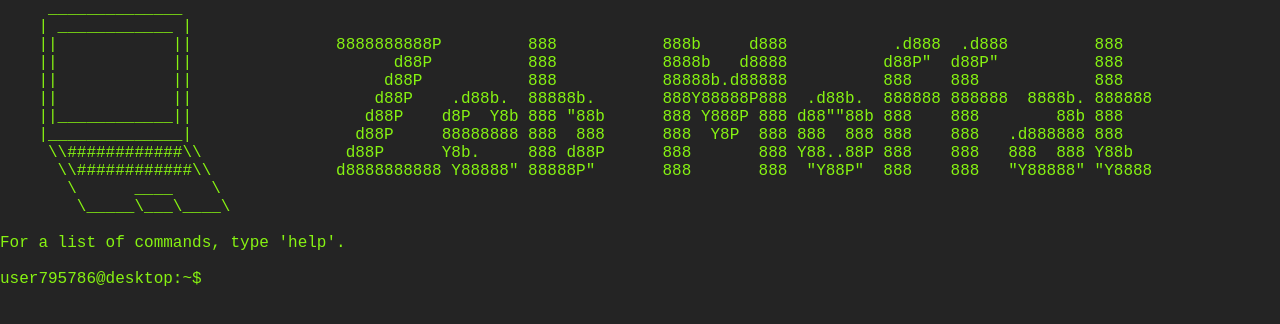
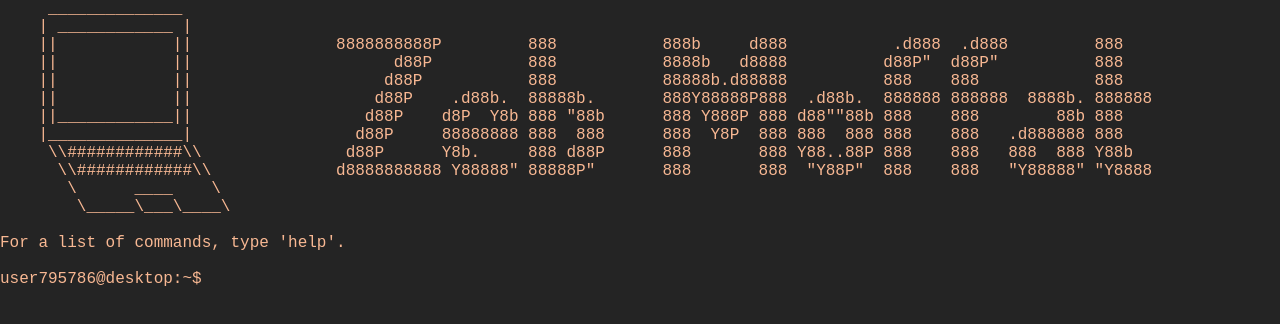
Before and after one commit to zebmoffat/Terminal-Portfolio, a React (Vite) app: page / in a window 1280 px wide. Shown: the top 324 px of the page. Built offline with nearby package versions, Linux system fonts and the light colour scheme.

Commit message:
removed case sensitivity

```diff
--- a/src/App.jsx
+++ b/src/App.jsx
@@ -47,7 +47,7 @@ function App() {
       setCurrentColorIndex(
         (prevIndex) => (prevIndex + 1) % theme.colorArray.length
       );
-    }, 4000); // Change color every 3 seconds
+    }, 5000); // Change color every 5 seconds
 
     return () => clearInterval(interval);
   }, [theme.colorArray.length]);
@@ -81,7 +81,7 @@ function App() {
   );
 
   function checkCommand(userInput) {
-    const input = userInput.trim();
+    const input = userInput.trim().toLowerCase();
     switch (input) {
       case "about":
         setCommandsList((previousCommandsList) => [
@@ -188,7 +188,7 @@ function App() {
           <br />,
         ]);
         break;
-      case "theme --Blues":
+      case "theme --blues":
         let themeToBlues;
         if (theme.name !== "Blues") {
           themeToBlues = `Theme switched from '${theme.name}' to 'Blues'`;
@@ -208,7 +208,7 @@ function App() {
           <br />,
         ]);
         break;
-      case "theme --Classic":
+      case "theme --classic":
         let themeToClassic;
         if (theme.name !== "Classic") {
           themeToClassic = `Theme switched from '${theme.name}' to 'Classic'`;
@@ -228,7 +228,7 @@ function App() {
           <br />,
         ]);
         break;
-      case "theme --Grape":
+      case "theme --grape":
         let themeToGrape;
         if (theme.name !== "Grape") {
           themeToGrape = `Theme switched from '${theme.name}' to 'Grape'`;
@@ -248,7 +248,7 @@ function App() {
           <br />,
         ]);
         break;
-      case "theme --Grass":
+      case "theme --grass":
         let themeToGrass;
         if (theme.name !== "Grass") {
           themeToGrass = `Theme switched from '${theme.name}' to 'Grass'`;
@@ -268,7 +268,7 @@ function App() {
           <br />,
         ]);
         break;
-      case "theme --Reds":
+      case "theme --reds":
         let themeToReds;
         if (theme.name !== "Reds") {
           themeToReds = `Theme switched from '${theme.name}' to 'Reds'`;
@@ -288,7 +288,7 @@ function App() {
           <br />,
         ]);
         break;
-      case "theme --Sunset":
+      case "theme --sunset":
         let themeToSunset;
         if (theme.name !== "Sunset") {
           themeToSunset = `Theme switched from '${theme.name}' to 'Sunset'`;
@@ -408,7 +408,7 @@ function localTheme() {
   if (localStorage.getItem("lsTheme")) {
     return JSON.parse(localStorage.getItem("lsTheme"));
   }
-  return themeColors.Grass;
+  return themeColors.Sunset;
 }
 
 const themeColors = {
@@ -440,7 +440,7 @@ const themeColors = {
   Sunset: {
     name: "Sunset",
     commandColor: "#f3f719",
-    colorArray: ["#f8ddad", "#f3c87f", "#e7b551", "#e8a024"],
+    colorArray: ["#fca7a7", "#f3c87f", "#e7b551", "#e8a024"],
   },
 };
 
--- a/src/components/Help.jsx
+++ b/src/components/Help.jsx
@@ -9,12 +9,12 @@ function Help() {
     'resume'                        displays my resume
 
     'theme (--optional name)'       changes the theme
-      --Blues
-      --Classic
-      --Grape
-      --Grass
-      --Reds
-      --Sunset
+      --blues
+      --classic
+      --grape
+      --grass
+      --reds
+      --sunset
 
     'help'                          lists usable commands
 
```
